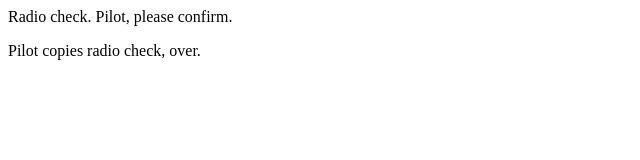
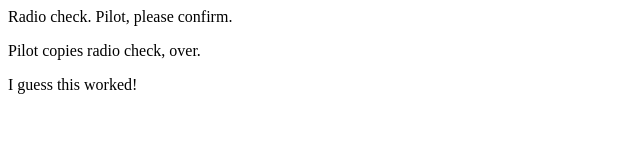
Before and after one commit to traceydayne/Studio-Communication-Log, a plain HTML site: page index.html in a window 1280 px wide. Shown: the whole page, without its empty margins (0-640 px from the left). Drawn offline with Linux system fonts and the light colour scheme.

Commit message:
last time i hope

```diff
--- a/index.html
+++ b/index.html
@@ -2,5 +2,6 @@
 <body>
    <p>Radio check. Pilot, please confirm.</p>
    <p>Pilot copies radio check, over.</p>
+   <p>I guess this worked!</p>
 </body>
 </html>
```
